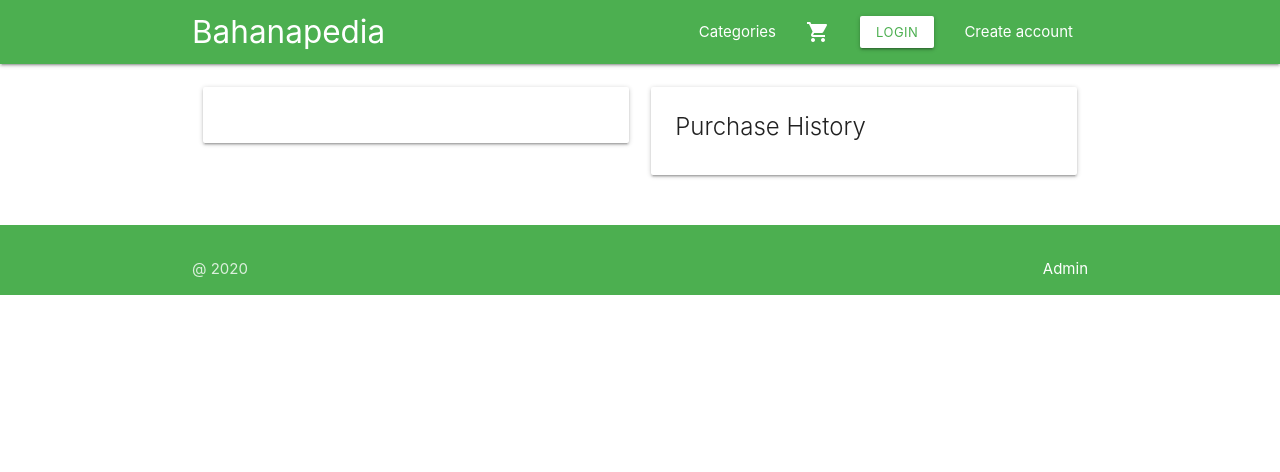
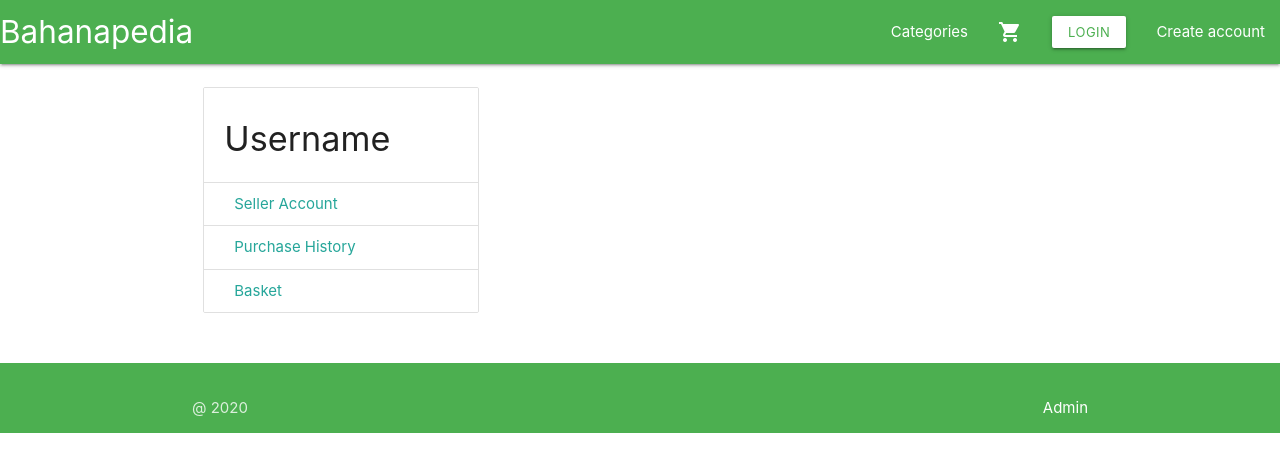
Before and after one commit to imanuelfebie/flask-mysql-e-commerce, a Flask app: page /dashboard in a window 1280 px wide. Shown: the top 472 px of the page. Run offline with Flask 2, Linux system fonts and the light colour scheme; data that the repository does not hold is empty; parts of the project's set-up code (start-up, migrations or seed data) failed here and were passed over.

Commit message:
Dashboard page styled

```diff
--- a/ecommerce/templates/base.html
+++ b/ecommerce/templates/base.html
@@ -18,9 +18,8 @@
 <body>
 
     <!-- Header & Navbar here -->
-    	<nav>
+    	<nav class="nav-extended">
     		<div class="nav-wrapper green">
-				<div class="container">
 				<a href="{{ url_for('main.index') }}" class="brand-logo">Bahanapedia</a>
 				<a href="" data-target="sidenav-links" class="sidenav-trigger">
 					<i class="material-icons">menu</i>
@@ -35,7 +34,6 @@
 					<li><a href="{{ url_for('users.user_login') }}" class="btn-small white green-text">Login</a></li>
 					<li><a href="{{ url_for('users.register') }}">Create account</a></li>
 				</ul>
-				</div>
     		</div>
     	</nav>
 
--- a/ecommerce/templates/category_list.html
+++ b/ecommerce/templates/category_list.html
@@ -1,7 +1,6 @@
 {% extends 'base.html' %}
 
 {% block body %}
-<div class="section">
 <div class="row">
 {% for category in category_list %}
 <div class="col s3">
@@ -11,11 +10,6 @@
 		</div>
 	</div>
 </div>
-<<<<<<< HEAD
-=======
 
->>>>>>> 81700a28ebee443994bb20d75748e8bf1b4ce7ba
 {% endfor %}
-</div>
-</div>
 {% endblock body %}
--- a/ecommerce/templates/store_registration.html
+++ b/ecommerce/templates/store_registration.html
@@ -6,18 +6,16 @@
 <div class="row">
 	<div class="card col s12">
 		<div class="card-content">
-			<span class="card-title center-align">Register your store</span>
+			<span class="card-title center-align">Start Selling Today!</span>
 			<form action="" method="post" class="">
 				{{ form.hidden_tag() }}
-				<!-- firstname & lastname input fields -->
-
 				<div class="row">
 					<div class="input-field">
 						{{ form.name(class="validate")}}
 						{{ form.name.label() }}
 					</div>
 					<div class="input-field">
-						{{ form.about(class="validate") }}
+						{{ form.about(class="materialize-textarea") }}
 						{{ form.about.label() }}
 					</div>
 					<div class="input-field">
--- a/ecommerce/templates/user_dashboard.html
+++ b/ecommerce/templates/user_dashboard.html
@@ -4,18 +4,12 @@
 
 {% block body %}
 <div class="row">
-	<div class="col s12 m6">
-		<div class="card">
-			<div class="card-content">
-				<span class="card-title">{{ user.firstname }}</span>
-			</div>
-		</div>
-	</div>
-	<div class="col s12 m6">
-		<div class="card">
-			<div class="card-content">
-				<span class="card-title">Purchase History</span>
-			</div>
+	<div class="col s4">
+		<div class="collection with-header">
+			<div class="collection-header"><h4>Username</h4></div>
+			<a href="{{ url_for('users.storeRegister') }}" class="collection-item">Seller Account</a>
+			<a href="" class="collection-item">Purchase History</a>
+			<a href="" class="collection-item">Basket</a>
 		</div>
 	</div>
 </div>
```
Lines whose indentation alone changed are shown as unchanged.
